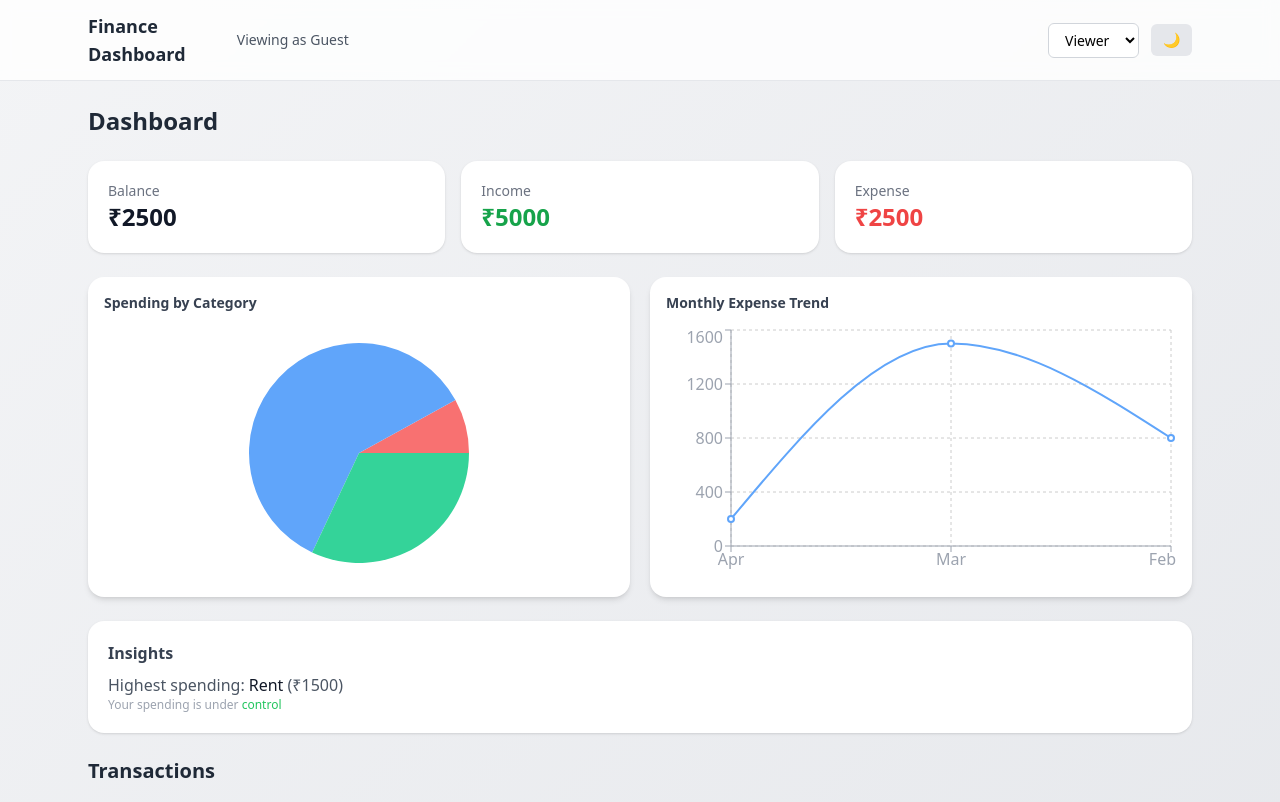
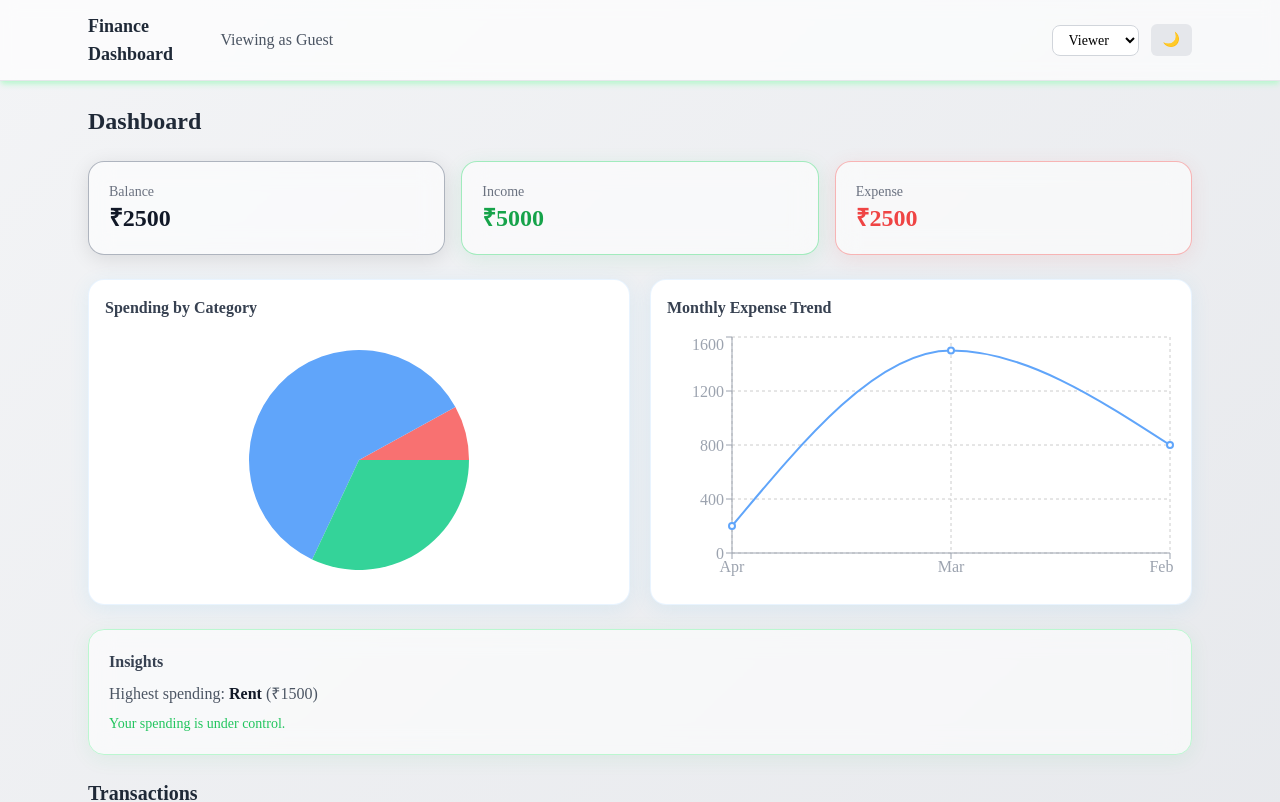
Before and after one commit to Ram0852/Finance_Dashboard, a React (Vite) app: page / in a window 1280 px wide. Shown: the top 802 px of the page. Built offline with nearby package versions, Linux system fonts and the light colour scheme.

Commit message:
New Styles added

```diff
--- a/src/App.jsx
+++ b/src/App.jsx
@@ -11,10 +11,10 @@ function App() {
     <div className={darkMode ? "dark" : ""}>
 
       {/* Page Background */}
-      <div className="min-h-screen bg-gradient-to-br from-gray-100 to-gray-200 dark:from-gray-900 dark:to-gray-800 transition-colors duration-300">
+      <div className="min-h-screen font-[Poppins] bg-gradient-to-br from-gray-100 to-gray-200 dark:from-gray-900 dark:to-gray-800 transition-colors duration-300">
 
         {/* Top Bar */}
-        <div className="sticky top-0 z-10 backdrop-blur bg-white/80 dark:bg-gray-900/80 border-b border-gray-200 dark:border-gray-700">
+        <div className="sticky top-0 z-10 backdrop-blur shadow-md shadow-green-200 dark:shadow-md dark:shadow-blue-500  bg-white/65 dark:bg-gray-900/80 border-b border-gray-200 dark:border-gray-700">
           <div className="max-w-6xl mx-auto px-6 py-3 flex items-center justify-between">
 
             {/* Title */}
--- a/src/components/Dashboard/CategoryChart.jsx
+++ b/src/components/Dashboard/CategoryChart.jsx
@@ -28,13 +28,13 @@ export default function CategoryChart() {
   // 🎨 Better color palette (works for light + dark)
   const COLORS = ["#f87171", "#60a5fa", "#34d399", "#fbbf24"];
   return (
-    <div className="space-y-3">
+    <div className="space-y-3 " >
 
-      <h3 className="text-sm font-semibold text-gray-700 dark:text-gray-300">
+      <h3 className="text-md font-semibold text-gray-700 dark:text-gray-300">
         Spending by Category
       </h3>
 
-      <div className="w-full h-64">
+      <div className="w-full h-64 ">
         <ResponsiveContainer>
           <PieChart>
             <Pie
--- a/src/components/Dashboard/Dashboard.jsx
+++ b/src/components/Dashboard/Dashboard.jsx
@@ -15,6 +15,9 @@ export default function Dashboard() {
     .reduce((sum, t) => sum + t.amount, 0);
 
   const balance = income - expense;
+
+  const isOverspending = expense > income;
+  const isEqual = expense === income;
 
   // 🔹 Insight: highest expense category
   const expenseTransactions = transactions.filter(t => t.type === "expense");
@@ -48,24 +51,45 @@ export default function Dashboard() {
       <div className="grid grid-cols-1 md:grid-cols-3 gap-4">
 
         {/* Balance */}
-            <div className="bg-white dark:bg-gray-800 p-5 rounded-2xl shadow hover:shadow-md transition">
+        <div className="bg-white/60 dark:bg-gray-800/60 backdrop-blur-md
+                        border border-gray-400/80 dark:border-gray-700/60
+                        p-5 rounded-2xl
+                        shadow-[0_4px_20px_rgba(0,0,0,0.10)]
+                        hover:shadow-[0_6px_25px_rgba(0,0,0,0.08)]
+                        transition">
+
           <h3 className="text-sm text-gray-500 dark:text-gray-400">Balance</h3>
+
           <p className="text-2xl font-semibold text-gray-900 dark:text-white">
             ₹{balance}
           </p>
         </div>
 
         {/* Income */}
-            <div className="bg-white dark:bg-gray-800 p-5 rounded-2xl shadow hover:shadow-md transition">
+        <div className="bg-white/60 dark:bg-gray-800/60 backdrop-blur-md
+                        border border-green-400/50 dark:border-green-700/40
+                        p-5 rounded-2xl
+                        shadow-[0_4px_20px_rgba(34,197,94,0.10)]
+                        hover:shadow-[0_6px_25px_rgba(34,197,94,0.12)]
+                        transition">
+
           <h3 className="text-sm text-gray-500 dark:text-gray-400">Income</h3>
+
           <p className="text-2xl font-semibold text-green-600">
             ₹{income}
           </p>
         </div>
 
         {/* Expense */}
-            <div className="bg-white dark:bg-gray-800 p-5 rounded-2xl shadow hover:shadow-md transition">
+        <div className="bg-white/60 dark:bg-gray-800/60 backdrop-blur-md
+                        border border-red-400/50 dark:border-red-700/40
+                        p-5 rounded-2xl
+                        shadow-[0_4px_20px_rgba(239,68,68,0.10)]
+                        hover:shadow-[0_6px_25px_rgba(239,68,68,0.12)]
+                        transition">
+
           <h3 className="text-sm text-gray-500 dark:text-gray-400">Expense</h3>
+
           <p className="text-2xl font-semibold text-red-500">
             ₹{expense}
           </p>
@@ -76,37 +100,70 @@ export default function Dashboard() {
       {/* Charts Section */}
       <div className="grid grid-cols-1 md:grid-cols-2 gap-5">
 
-            <div className="bg-white dark:bg-gray-800 p-4 rounded-2xl shadow-md">
+        <div className="bg-white dark:bg-gray-800 p-4 rounded-2xl
+        shadow-[0_4px_20px_rgba(56,189,248,0.10)]  border border-blue-300/20">
           <CategoryChart />
         </div>
 
-            <div className="bg-white dark:bg-gray-800 p-4 rounded-2xl shadow-md">
+        <div className="bg-white dark:bg-gray-800 p-4 rounded-2xl
+        shadow-[0_4px_20px_rgba(56,189,248,0.10)] border border-blue-300/20">
           <TrendChart />
         </div>
 
       </div>
 
       {/* Insights */}
-          <div className="bg-white dark:bg-gray-800 p-5 rounded-2xl shadow">
+      <div
+        className={`bg-white/60 dark:bg-gray-800/60 backdrop-blur-md
+                    p-5 rounded-2xl border
+                    ${
+                      isOverspending
+                        ? "border-red-200 dark:border-red-700"
+                        : isEqual
+                        ? "border-yellow-200 dark:border-yellow-700"
+                        : "border-green-200 dark:border-green-700"
+                    }
+                    ${
+                      isOverspending
+                        ? "shadow-[0_4px_20px_rgba(239,68,68,0.08)]"
+                        : isEqual
+                        ? "shadow-[0_4px_20px_rgba(245,158,11,0.08)]"
+                        : "shadow-[0_4px_20px_rgba(34,197,94,0.08)]"
+                    }
+                    transition`}
+      >
+
         <h3 className="text-md font-semibold text-gray-700 dark:text-gray-300 mb-2">
           Insights
         </h3>
 
         <p className="text-gray-600 dark:text-gray-400">
           Highest spending:
-              <span className="ml-1 font-medium text-gray-900 dark:text-white">
-                {highestCategory.name}
-              </span>
-              {" "} (₹{highestCategory.value})
+          <span className="ml-1 font-semibold text-gray-900 dark:text-white font-[Poppins]">
+  {highestCategory.name
+    .split(" ")
+    .map(word => word.charAt(0).toUpperCase() + word.slice(1))
+    .join(" ")}
+</span>{" "}
+          (₹{highestCategory.value})
         </p>
 
-            {/* Extra insight (small upgrade) */}
-            <span className="text-xs text-gray-400 mt-2">
-              {expense > income
-                ? <p>You are spending<span className="text-red-500"> more</span> than you earn.</p>
-                : expense == income ? <p>You are spending <span className="text-orange-500"> all</span> of your income</p>
-                : <p>Your spending is under <span className="text-green-500"> control</span></p>}
-            </span>
+        <p
+          className={`text-sm mt-2 ${
+            isOverspending
+              ? "text-red-500"
+              : isEqual
+              ? "text-yellow-500"
+              : "text-green-500"
+          }`}
+        >
+          {isOverspending
+            ? "You are spending more than you earn."
+            : isEqual
+            ? "You spent all of your income."
+            : "Your spending is under control."}
+        </p>
+
       </div>
 
     </div>
--- a/src/components/Dashboard/TrendChart.jsx
+++ b/src/components/Dashboard/TrendChart.jsx
@@ -38,7 +38,7 @@ export default function TrendChart() {
   return (
     <div className="space-y-3">
 
-      <h3 className="text-sm font-semibold text-gray-700 dark:text-gray-300">
+      <h3 className="text-md font-semibold text-gray-700 dark:text-gray-300">
         Monthly Expense Trend
       </h3>
 
--- a/src/components/RoleSwitcher.jsx
+++ b/src/components/RoleSwitcher.jsx
@@ -5,12 +5,12 @@ export default function RoleSwitcher() {
   const { role, setRole, user, darkMode, setDarkMode } = useContext(AppContext);
 
   return (
-    <div className="flex items-center justify-between w-full">
+    <div className="flex items-center justify-between w-full ">
 
       {/* Greeting */}
-      <div className="text-sm text-gray-600 dark:text-gray-300">
+      <div className="text-md text-gray-600 dark:text-gray-300">
         {role === "admin" ? (
-          <span>Welcome, <span className="font-medium text-gray-800 dark:text-white">{user}</span></span>
+           <span className=" text-gray-800 dark:text-white">Viewing as Admin</span>
         ) : (
           <span>Viewing as Guest</span>
         )}
@@ -23,12 +23,12 @@ export default function RoleSwitcher() {
         <select
           value={role}
           onChange={(e) => setRole(e.target.value)}
-          className="px-3 py-1.5 rounded-md border border-gray-300
+          className="px-3 py-1.5 rounded-lg border border-gray-300
                      bg-white text-sm
                      dark:bg-gray-800 dark:text-white dark:border-gray-600
                      focus:outline-none"
         >
-          <option value="viewer">Viewer</option>
+          <option value="viewer" className="py-3" >Viewer</option>
           <option value="admin">Admin</option>
         </select>
 
--- a/src/components/Transactions/AddTransaction.jsx
+++ b/src/components/Transactions/AddTransaction.jsx
@@ -39,16 +39,18 @@ export default function AddTransaction() {
 
         {/* Amount */}
         <input
-          type="number"
+          type="text"
+          inputMode="numeric"
+          pattern="[0-9]*"
           placeholder="Amount"
           value={amount}
           onChange={(e) => setAmount(e.target.value)}
           className="border border-gray-300 dark:border-gray-600
-                     p-2 rounded-md text-sm
-                     bg-white dark:bg-gray-700 dark:text-white
-                     focus:outline-none"
+                    p-2 rounded-md text-sm
+                    bg-white dark:bg-gray-700 dark:text-white
+                    focus:outline-none"
           required
-        />
+      />
 
         {/* Type */}
         <select
```
Lines whose indentation alone changed are shown as unchanged.
